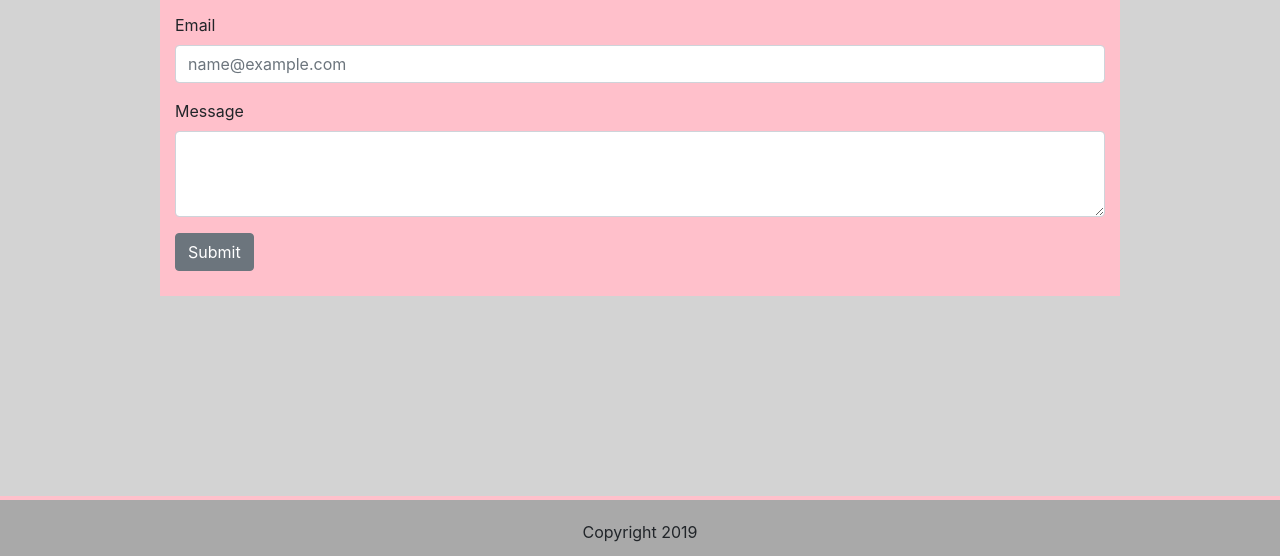
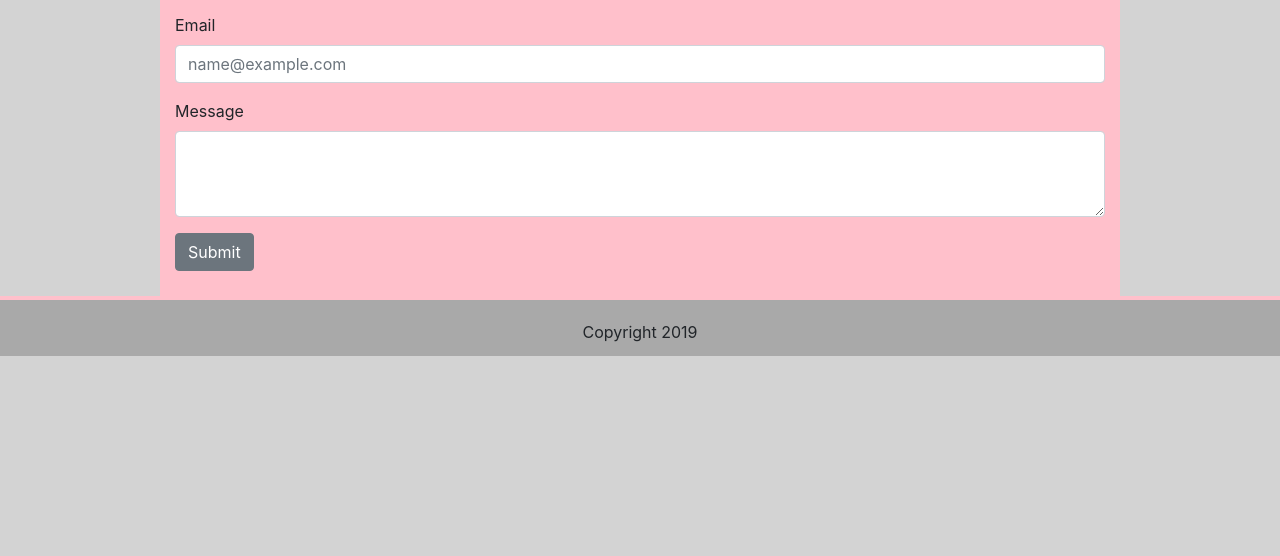
Before and after one commit to owodu001/Homework-2, a plain HTML site: page contact.html in a window 1280 px wide. Shown: the part 244-800 px from the top of the page. Drawn offline with nearby package versions, Linux system fonts and the light colour scheme.

Commit message:
final updates

```diff
--- a/assets/css/contact.css
+++ b/assets/css/contact.css
@@ -90,7 +90,7 @@ footer {
     width: 100%;
     bottom: 0px;
     height: 60px;
-    position: fixed;
+    position: sticky;
     text-align: center;
     padding: 20px 0;
     left: 0px;
```
